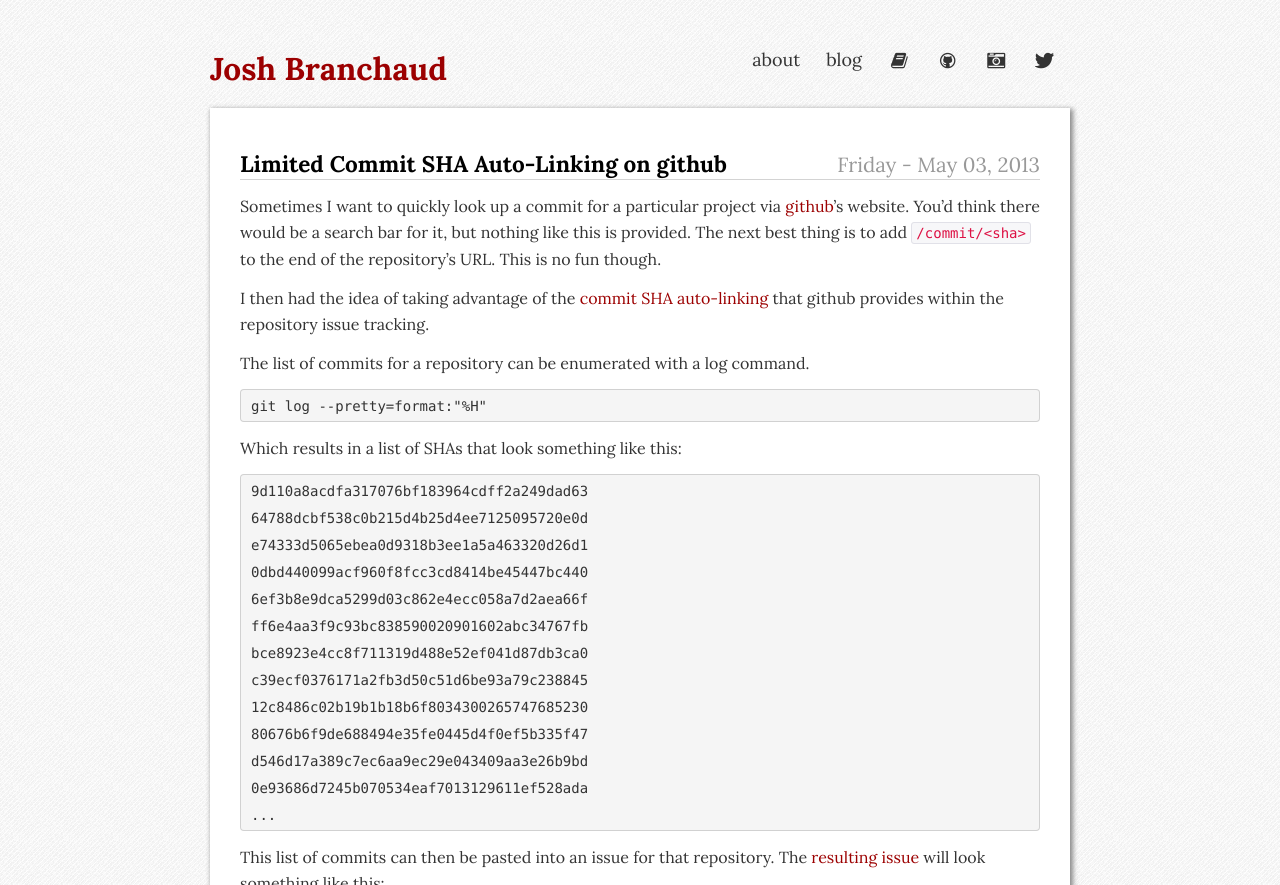
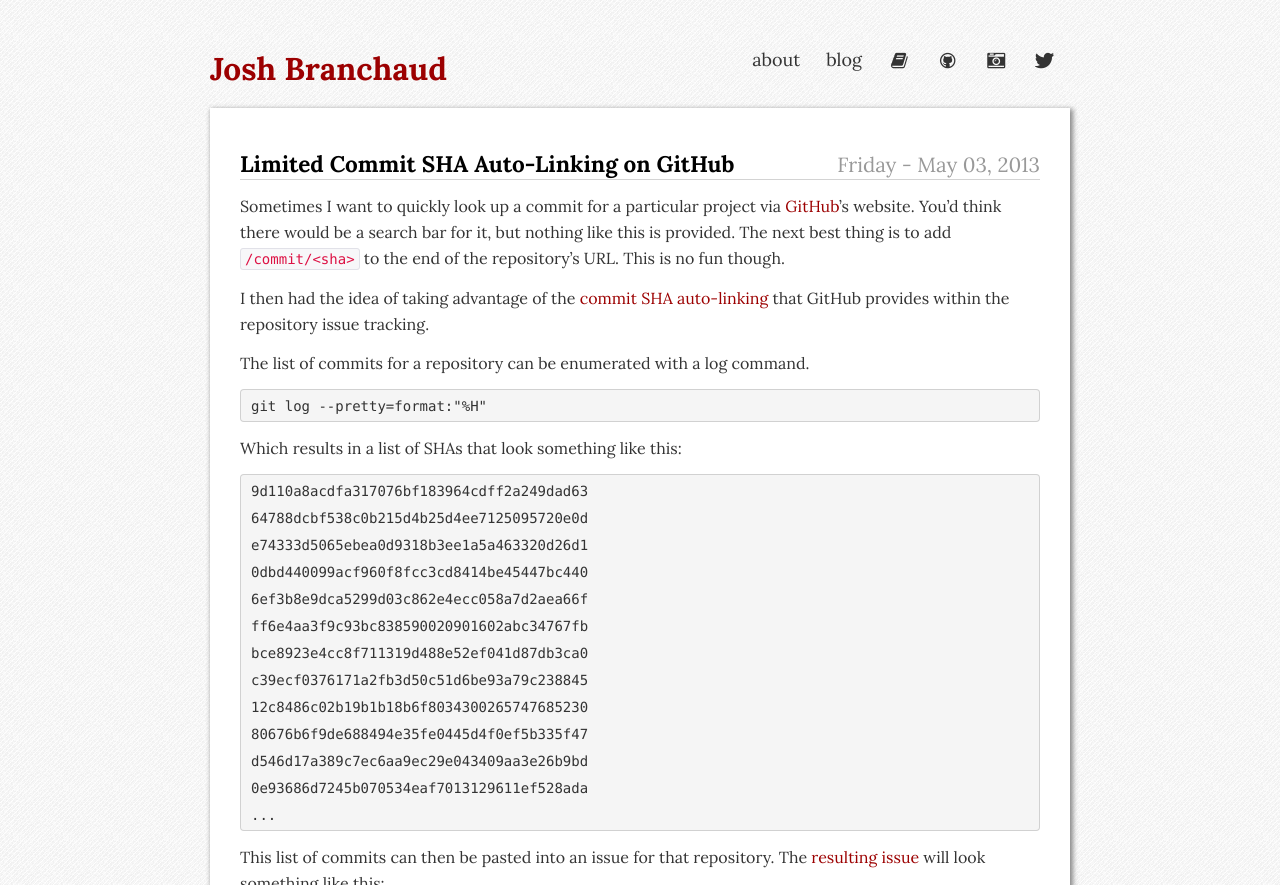
Before and after one commit to jbranchaud/blog, a Jekyll site: the page built from _posts/2013-05-03-Limited-Commit-SHA-Auto-Linking-on-github.md, in a window 1280 px wide and 1400 px high, cut to the strip 0-885 px from the top of the window. Built offline with Jekyll 4.4.1, drawn with Linux system fonts in a browser that asks for light colours; comment, search, counter and statistics services are not loaded; some of the changed text lies outside the part shown.

```diff
--- a/_posts/2013-05-03-Limited-Commit-SHA-Auto-Linking-on-github.md
+++ b/_posts/2013-05-03-Limited-Commit-SHA-Auto-Linking-on-github.md
@@ -1,19 +1,19 @@
 ---
 layout: post
-title: Limited Commit SHA Auto-Linking on github
-summary: The commit SHA auto-linking within github's issues is fancy but limited.
+title: Limited Commit SHA Auto-Linking on GitHub
+summary: The commit SHA auto-linking within GitHub's issues is fancy but limited.
 status: publish
 hn-discussion:
 ---
 
 Sometimes I want to quickly look up a commit for a particular project via
-[github](https://github.com/)'s website. You'd think there would be a search
+[GitHub](https://github.com/)'s website. You'd think there would be a search
 bar for it, but nothing like this is provided. The next best thing is to add
 `/commit/<sha>` to the end of the repository's URL. This is no fun though.
 
 I then had the idea of taking advantage of the [commit SHA
 auto-linking](https://help.github.com/articles/github-flavored-markdown#references)
-that github provides within the repository issue tracking.
+that GitHub provides within the repository issue tracking.
 
 The list of commits for a repository can be enumerated with a log command.
 
@@ -41,7 +41,7 @@ will look something like this:
 
 ![issue with shas](http://i.imgur.com/7QUdJ4N.png)
 
-This is the point at which I noticed that github limits the number of commit
+This is the point at which I noticed that GitHub limits the number of commit
 SHAs it will auto-link in a given issue. Any more than 10 SHAs and it leaves
 them as plain text.
 
```
